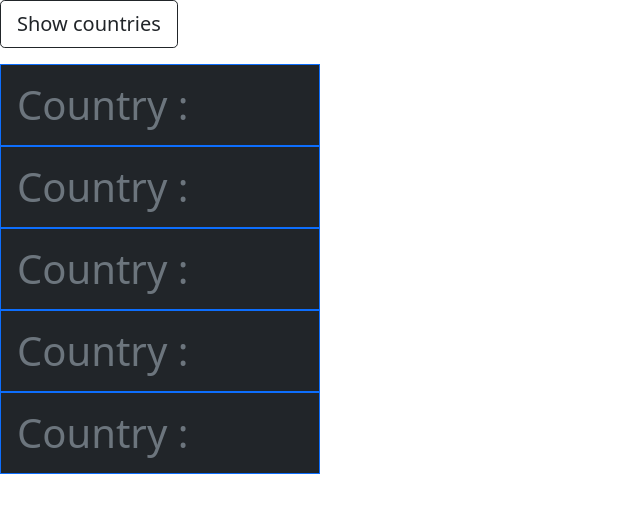
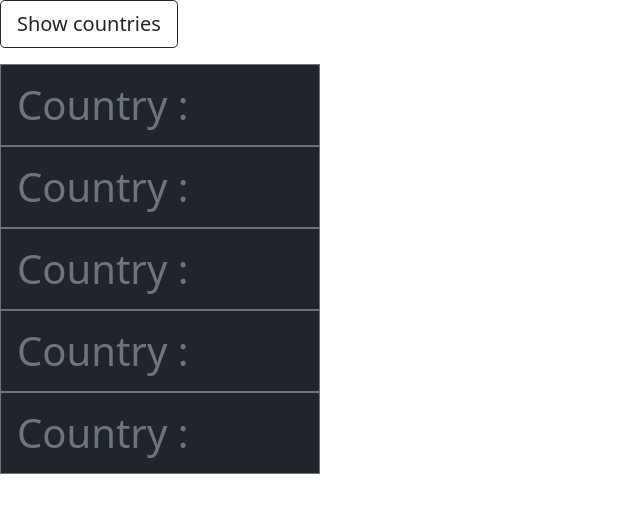
Before and after one commit to amirhatam/jquery-countries, a website: page index.html in a window 1280 px wide. Shown: the whole page, without its empty margins (0-640 px from the left). Drawn offline with nearby package versions, Linux system fonts and the light colour scheme.

Commit message:
final-edit

```diff
--- a/index.html
+++ b/index.html
@@ -13,11 +13,11 @@
     <p><span id="country"></span></p>
 
     <ul class="p-0" style="list-style: none;">
-    <li class="border border-primary col-3 text-light bg-dark p-3 display-6 text-muted">Country : <span  id="country-1"></span></li>
-    <li class="border border-primary col-3 text-light bg-dark p-3 display-6 text-muted">Country : <span  id="country-2"></span></li>
-    <li class="border border-primary col-3 text-light bg-dark p-3 display-6 text-muted">Country : <span  id="country-3"></span></li>
-    <li class="border border-primary col-3 text-light bg-dark p-3 display-6 text-muted">Country : <span  id="country-4"></span></li>
-    <li class="border border-primary col-3 text-light bg-dark p-3 display-6 text-muted">Country : <span  id="country-5"></span></li>
+    <li class="border border-secondary col-3 text-light bg-dark p-3 display-6 text-muted">Country : <span class="text-light"  id="country-1"></span></li>
+    <li class="border border-secondary col-3 text-light bg-dark p-3 display-6 text-muted">Country : <span class="text-light"  id="country-2"></span></li>
+    <li class="border border-secondary col-3 text-light bg-dark p-3 display-6 text-muted">Country : <span class="text-light"  id="country-3"></span></li>
+    <li class="border border-secondary col-3 text-light bg-dark p-3 display-6 text-muted">Country : <span class="text-light"  id="country-4"></span></li>
+    <li class="border border-secondary col-3 text-light bg-dark p-3 display-6 text-muted">Country : <span class="text-light"  id="country-5"></span></li>
     </ul>
 
     <script src="https://ajax.googleapis.com/ajax/libs/jquery/3.1.0/jquery.min.js"></script>
--- a/script.js
+++ b/script.js
@@ -1,6 +1,6 @@
 
 
-$("button").click(function getCountries() {
+$("#btnShowCountries").click(function getCountries() {
 
 
     $.ajax({
```
